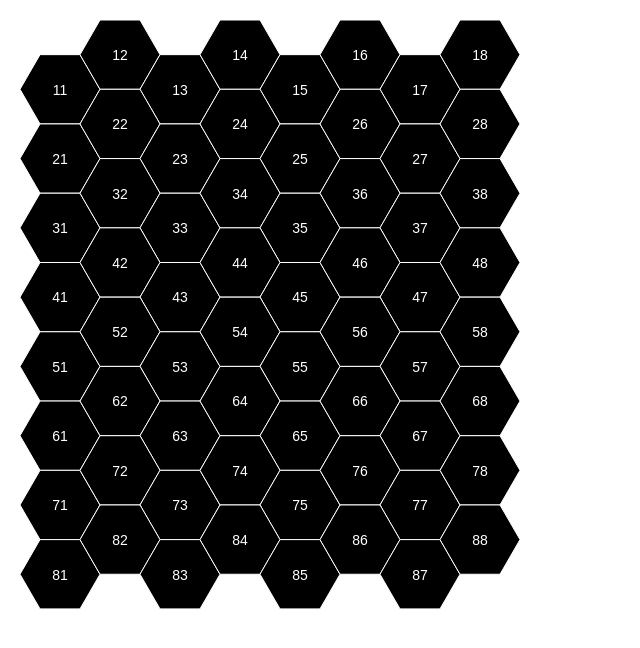
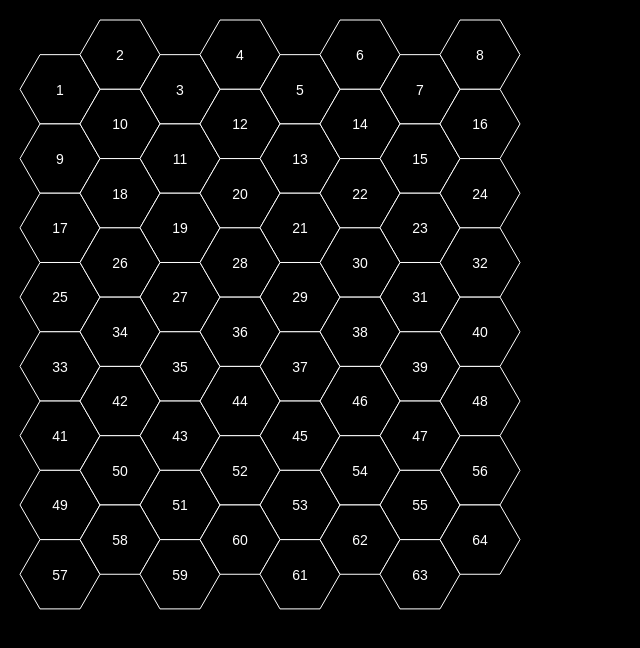
Before and after one commit to navyney/KOMBAT, a Next.js app in the folder frontend/: page /hexMap in a window 1280 px wide. Shown: the top 648 px of the page, without its empty margins (0-640 px from the left). Built offline with nearby package versions, Linux system fonts and the light colour scheme.

Commit message:
กดที่ hexagon แล้วเปลี่ยนสี

```diff
--- a/frontend/src/component/HexGrid.tsx
+++ b/frontend/src/component/HexGrid.tsx
@@ -1,5 +1,7 @@
-'use client'
-const HexGrid = ({ rows = 8, cols = 8, size = 40,distance = 20 }) => {
+import { useState } from "react";
+
+const HexGrid = ({ rows = 8, cols = 8, size = 40, distance = 20 }) => {
+  const [selectedHexes, setSelectedHexes] = useState<number[]>([]);
   const hexWidth = size * 2;
   const hexHeight = Math.sqrt(3) * size;
   const xOffset = hexWidth * 0.25;
@@ -8,40 +10,52 @@ const HexGrid = ({ rows = 8, cols = 8, size = 40,distance = 20 }) => {
   const hexagonPath = [
     [xOffset + distance , (yOffset * 2) + distance],
     [(xOffset * 3) + distance,(yOffset * 2) + distance],
-    [(xOffset * 4) + distance, yOffset +distance],
-    [(xOffset * 3) + distance,distance],
-    [xOffset+ distance,distance],
-    [distance,yOffset + distance],
-    [xOffset + distance,(yOffset * 2) + distance],
+    [(xOffset * 4) + distance, yOffset + distance],
+    [(xOffset * 3) + distance, distance],
+    [xOffset + distance, distance],
+    [distance, yOffset + distance],
+    [xOffset + distance, (yOffset * 2) + distance],
   ]
       .map(([x, y]) => `${x},${y}`)
       .join(" ");
+
+  const toggleHexColor = (hexId: number) => {
+    setSelectedHexes((prev) =>
+        prev.includes(hexId) ? prev.filter((id) => id !== hexId) : [...prev, hexId]
+    );
+  };
+
   return (
-    <svg width={cols * (2*hexWidth) + 2*distance} height={rows * (hexHeight + size) + 2*distance}>
+      <svg
+          width={cols * (2 * hexWidth) + 2 * distance}
+          height={rows * (hexHeight + size) + 2 * distance}
+          style={{ backgroundColor: "black" }}
+      >
         {Array.from({ length: rows }).map((_, row) =>
             Array.from({ length: cols }).map((_, col) => {
-          const x = col * xOffset*3;
+              const x = col * xOffset * 3;
               const y = row * hexHeight + (col % 2 === 1 ? 0 : hexHeight / 2);
-          const hex = [row+1,col+1];
+              const hexId = row * cols + col + 1;
+
               return (
-            <g key={`${row}-${col}`} transform={`translate(${x},${y})`}>
+                  <g key={`${row}-${col}`} transform={`translate(${x},${y})`} onClick={() => toggleHexColor(hexId)}>
                     <polygon
                         points={hexagonPath}
                         stroke="white"
                         strokeWidth={1}
-
+                        fill={selectedHexes.includes(hexId) ? "white" : "black"}
+                        style={{ cursor: "pointer" }}
                     />
                     <text
-                x={size+distance}
-                y={size+distance}
+                        x={size + distance}
+                        y={size + distance}
                         fontSize="14"
                         textAnchor="middle"
-                fill="white"
+                        fill={selectedHexes.includes(hexId) ? "black" : "white"}
                     >
-                {hex}
+                      {hexId}
                     </text>
                   </g>
-
               );
             })
         )}
```
Lines whose indentation alone changed are shown as unchanged.
